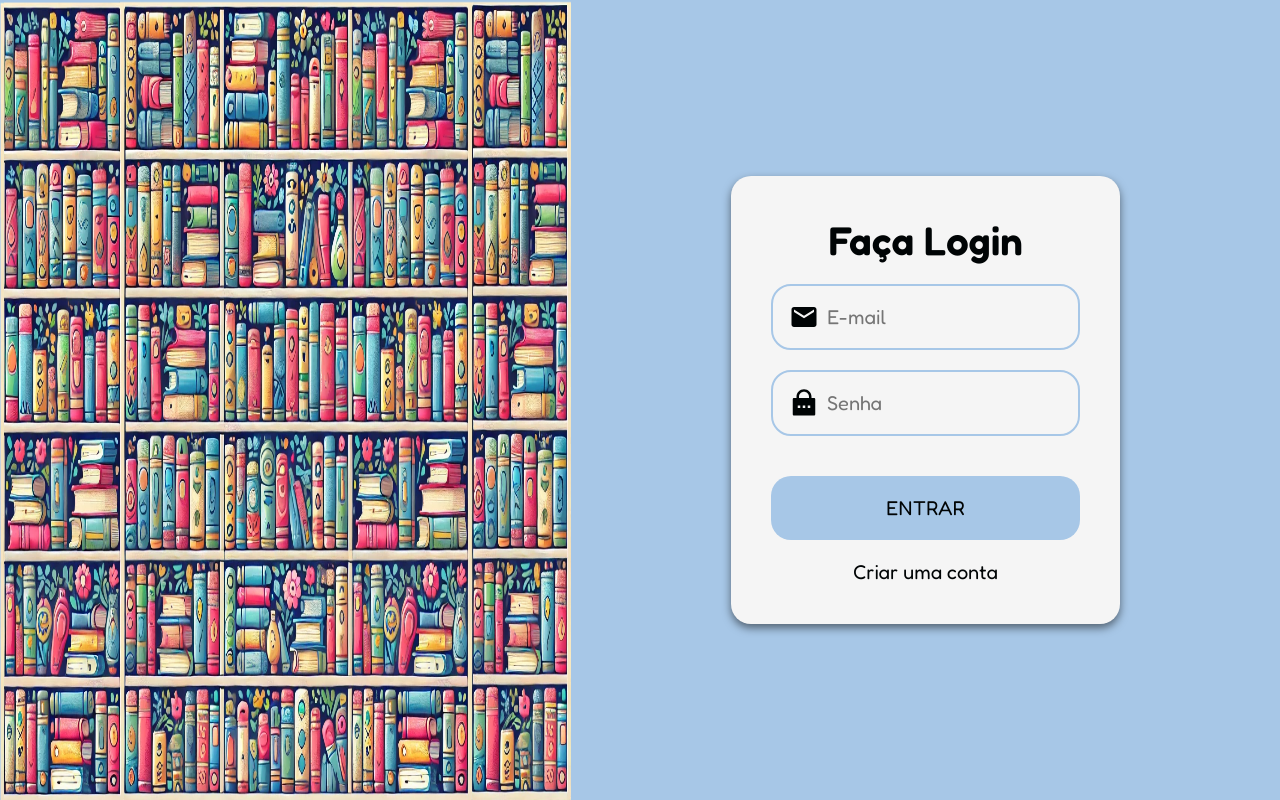
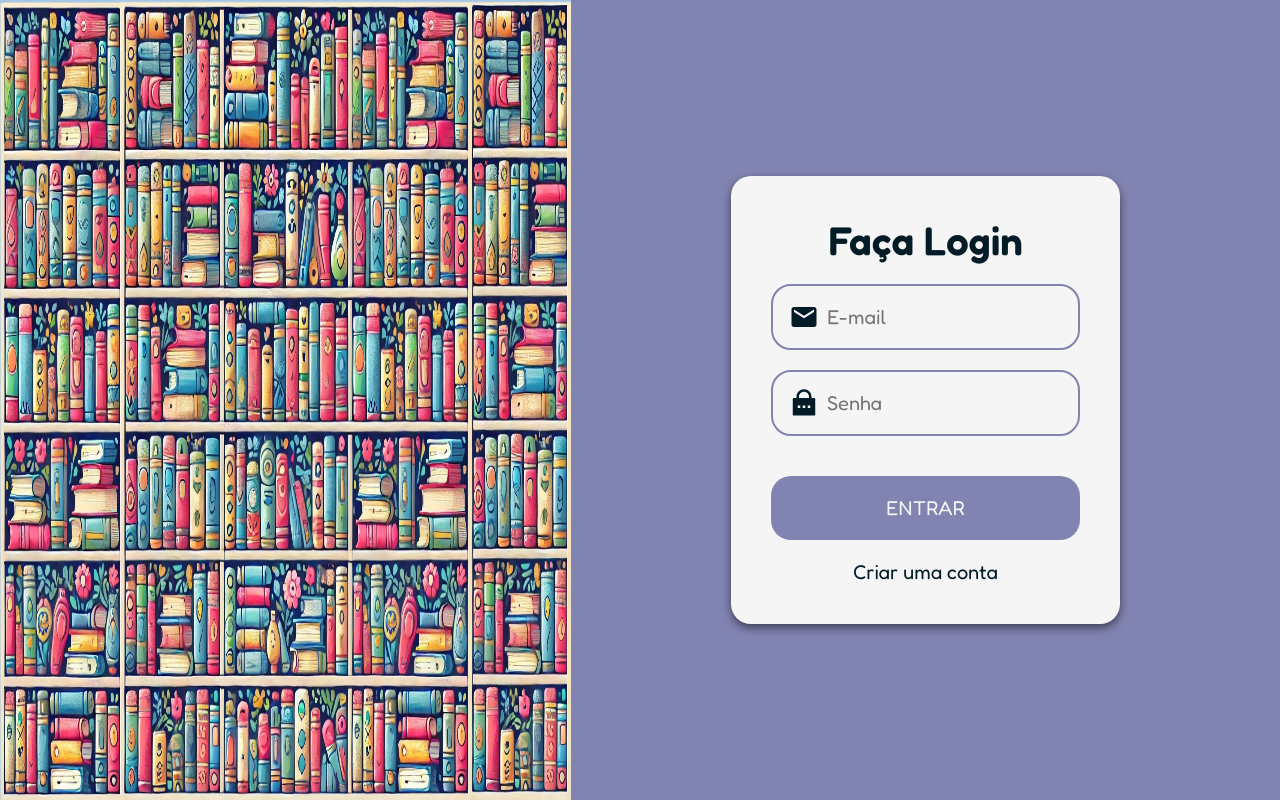
Before and after one commit to vitor-martini/meta-leitura, a Next.js app: page /signin in a window 1280 px wide. Built offline with nearby package versions, Linux system fonts and the light colour scheme.

Commit message:
style: global style

```diff
--- a/src/components/Button/styles.js
+++ b/src/components/Button/styles.js
@@ -8,6 +8,6 @@ export const Container = styled.button`
   text-transform: uppercase;
   padding: ${({ $padding }) => $padding || "2rem" };
   border-radius: 20px;
-  background-color: ${({ theme, $bgColor }) => $bgColor || theme.COLORS.BLUE};
+  background-color: ${({ theme, $bgColor }) => $bgColor || theme.COLORS.VIOLET};
   width: ${({ $width }) => $width || "auto" };
 `;
--- a/src/components/Header/styles.js
+++ b/src/components/Header/styles.js
@@ -6,16 +6,19 @@ export const Container = styled.header`
   background-color: ${({ theme }) => theme.COLORS.WHITE};
   box-shadow: 0 4px 8px rgba(0,0,0,0.5);
   padding: 0.8rem 4rem;
+  margin-bottom: 2rem;
   display: flex;
   align-items: center;
   justify-content: space-between;
 
   button {
     transition: none;
+    color: ${({ theme }) => theme.COLORS.BLACK};
   }
 
   button:hover {
-    background-color: ${({ theme }) => theme.COLORS.BLUE};
+    background-color: ${({ theme }) => theme.COLORS.VIOLET};
+    color: ${({ theme }) => theme.COLORS.WHITE};
     filter: brightness(1);
   }
 `;
--- a/src/components/Input/styles.js
+++ b/src/components/Input/styles.js
@@ -4,7 +4,7 @@ import styled from "styled-components";
 export const Container = styled.div`
   display: flex;
   align-items: center;
-  border: 2px solid ${({ theme }) => theme.COLORS.BLUE};
+  border: 2px solid ${({ theme }) => theme.COLORS.VIOLET};
   border-radius: 20px;
   padding: 1.6rem;
 `;
--- a/src/styles/global.js
+++ b/src/styles/global.js
@@ -12,7 +12,7 @@ const GlobalStyle = createGlobalStyle`
   }
 
   body {
-    background-color: ${({ theme }) => theme.COLORS.BLUE};
+    background-color: ${({ theme }) => theme.COLORS.VIOLET};
     color: ${({ theme }) => theme.COLORS.BLACK};
     -webkit-font-smoothing: antialiased;
   }
@@ -22,6 +22,10 @@ const GlobalStyle = createGlobalStyle`
      color: ${({ theme }) => theme.COLORS.BLACK };
      font-size: 2rem;
      outline: none;
+  }
+
+  button {
+    color: ${({ theme }) => theme.COLORS.WHITE };
   }
 
   option {
@@ -35,6 +39,11 @@ const GlobalStyle = createGlobalStyle`
 
   h1 {
     font-weight: 600;
+    color: ${({ theme }) => theme.COLORS.BLACK }
+  }
+
+  svg {
+    color: ${({ theme }) => theme.COLORS.BLACK }
   }
 
   button, a {
@@ -58,7 +67,7 @@ const GlobalStyle = createGlobalStyle`
   }
 
   ::-webkit-scrollbar-track {
-      background: ${({ theme }) => theme.COLORS.BLUE };
+      background: ${({ theme }) => theme.COLORS.VIOLET };
       border-radius: 20px;
   }
 
--- a/src/styles/theme.js
+++ b/src/styles/theme.js
@@ -1,10 +1,12 @@
 const theme = {
   COLORS: {
     BLUE: "#a7c7e7",
+    VIOLET: "#8183B1",
+    DARK_BLUE: "#151E3F",
+    BLACK: "#011c27",
     WHITE: "#f5f5f5",
     GREY: "#888",
     DARK_GREY: "#555",
-    BLACK: "#000405",
   }
 };
 
```
